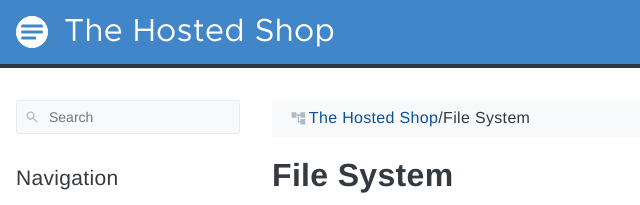
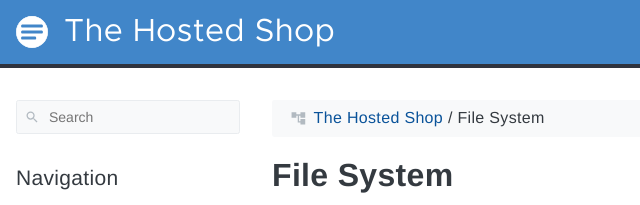
Before and after one commit to maplenerd22/thehostedshop, a plain HTML site: page filesystem/index.html in a window 1280 px wide. Shown: the top 205 px of the page, 0-640 px from the left. Drawn offline with Linux system fonts and the light colour scheme.

Commit message:
deploy: maplenerd22/dlhosteddoc@0cc18d513f8c2e60c48aa35fc0236dddf7dd89b2

```diff
--- a/custom.css
+++ b/custom.css
@@ -2,3 +2,7 @@
 .gdoc-nav__list li {
     margin: 0.75rem 0;
 }
+
+.breadcrumb li {
+    margin-left: 0.3rem;
+}
```
